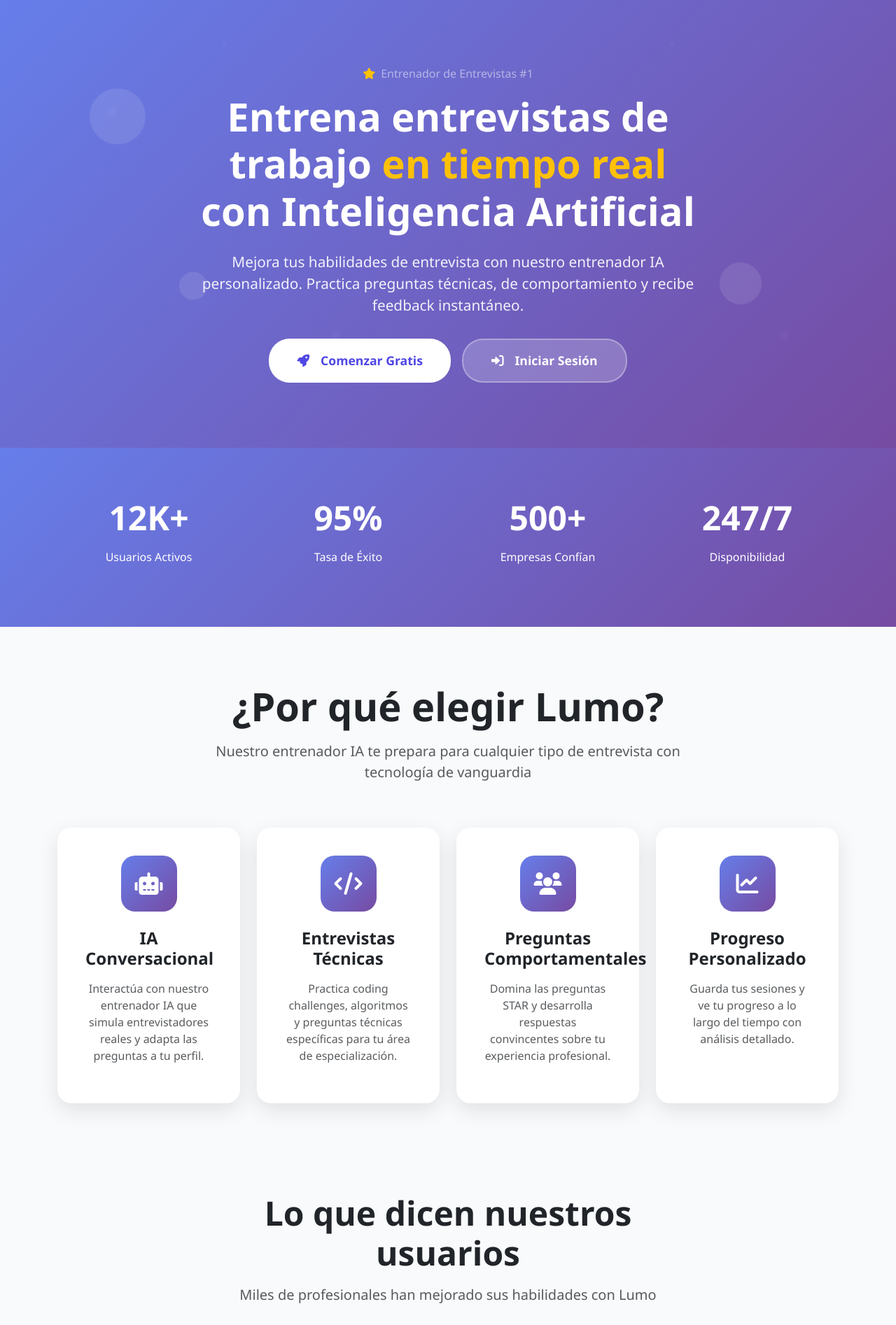
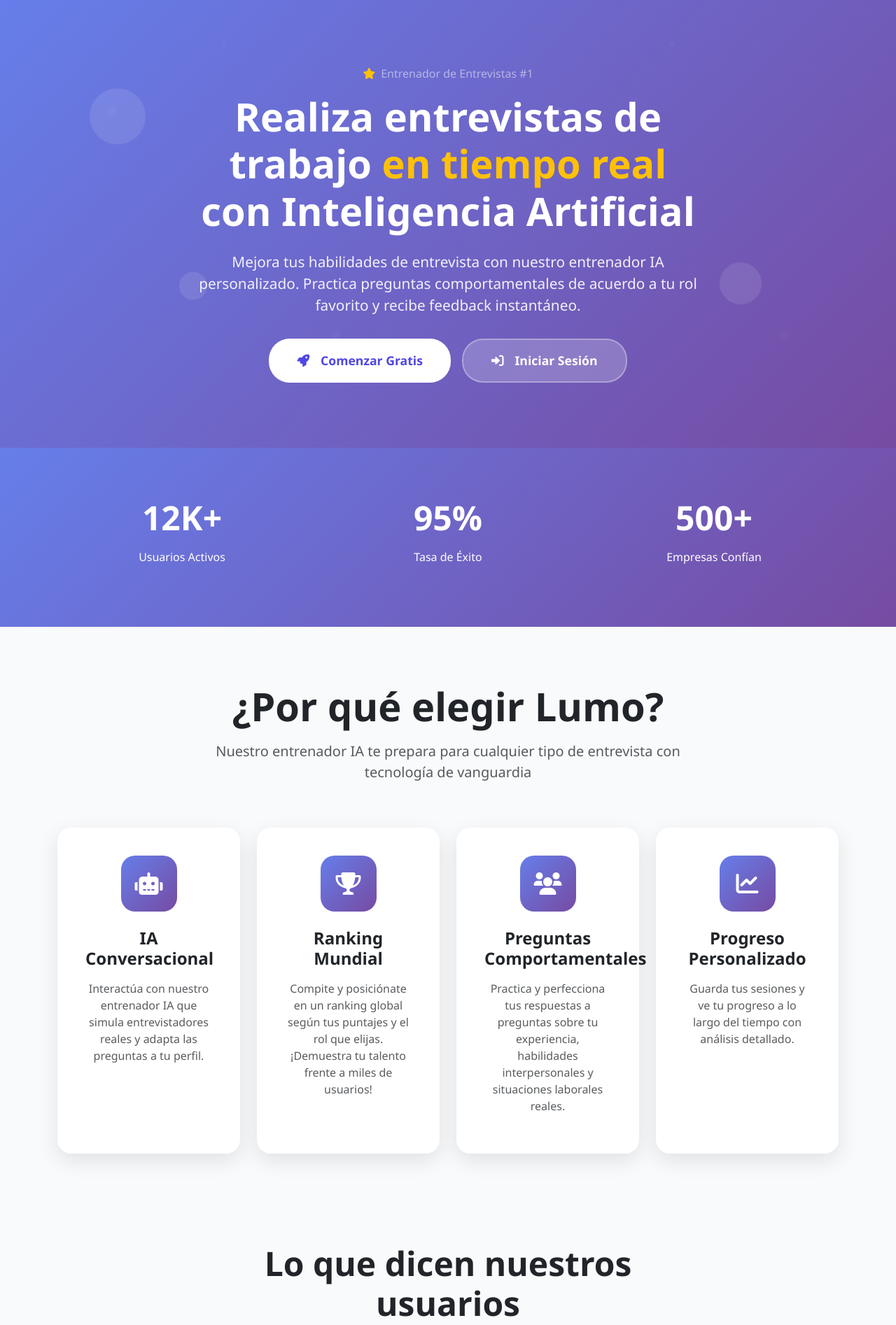
Before and after one commit to mcarrasqub/InterviewTrainer, a Django app: page / in a window 1280 px wide. Shown: the part 82-1976 px from the top of the page at 70% size. Run offline with Django 4.2, Linux system fonts and the light colour scheme.

Commit message:
Realicé mejoras en la información del homepage

```diff
--- a/templates/base.html
+++ b/templates/base.html
@@ -195,7 +195,7 @@
                         </div>
                         <h6 class="mb-0">Lumo Interview Trainer</h6>
                     </div>
-                    <p class="text-muted mb-0">Entrena entrevistas con IA y mejora tus oportunidades profesionales.</p>
+                    <p class="text-muted mb-0">Realiza entrevistas con IA y mejora tus oportunidades profesionales.</p>
                 </div>
                 <div class="col-md-6 text-md-end">
                     <div class="d-flex justify-content-md-end gap-3">
@@ -209,7 +209,7 @@
                             <i class="fab fa-twitter"></i>
                         </a>
                     </div>
-                    <p class="text-muted mb-0 mt-2">&copy; 2024 Lumo. Todos los derechos reservados.</p>
+                    <p class="text-muted mb-0 mt-2">&copy; 2025 Lumo. Todos los derechos reservados.</p>
                 </div>
             </div>
         </div>
--- a/templates/interview_trainer/home.html
+++ b/templates/interview_trainer/home.html
@@ -269,13 +269,13 @@
                         <span class="text-white-50">Entrenador de Entrevistas #1</span>
                     </div>
                     <h1 class="hero-title">
-                        Entrena entrevistas de trabajo
+                        Realiza entrevistas de trabajo
                         <span class="text-warning">en tiempo real</span>
                         con Inteligencia Artificial
                     </h1>
                     <p class="hero-subtitle">
                         Mejora tus habilidades de entrevista con nuestro entrenador IA personalizado.
-                        Practica preguntas técnicas, de comportamiento y recibe feedback instantáneo.
+                        Practica preguntas comportamentales de acuerdo a tu rol favorito y recibe feedback instantáneo.
                     </p>
                     <div class="d-flex gap-3 justify-content-center flex-wrap">
                         {% if user.is_authenticated %}
@@ -308,28 +308,22 @@
 <section class="stats-section">
     <div class="container">
         <div class="row">
-            <div class="col-md-3 col-6 mb-4" data-aos="fade-up" data-aos-delay="100">
+            <div class="col-md-4 col-6 mb-4" data-aos="fade-up" data-aos-delay="100">
                 <div class="stat-item">
                     <div class="stat-number">12K+</div>
                     <div>Usuarios Activos</div>
                 </div>
             </div>
-            <div class="col-md-3 col-6 mb-4" data-aos="fade-up" data-aos-delay="200">
+            <div class="col-md-4 col-6 mb-4" data-aos="fade-up" data-aos-delay="200">
                 <div class="stat-item">
                     <div class="stat-number">95%</div>
                     <div>Tasa de Éxito</div>
                 </div>
             </div>
-            <div class="col-md-3 col-6 mb-4" data-aos="fade-up" data-aos-delay="300">
+            <div class="col-md-4 col-6 mb-4" data-aos="fade-up" data-aos-delay="300">
                 <div class="stat-item">
                     <div class="stat-number">500+</div>
                     <div>Empresas Confían</div>
-                </div>
-            </div>
-            <div class="col-md-3 col-6 mb-4" data-aos="fade-up" data-aos-delay="400">
-                <div class="stat-item">
-                    <div class="stat-number">24/7</div>
-                    <div>Disponibilidad</div>
                 </div>
             </div>
         </div>
@@ -358,10 +352,10 @@
             <div class="col-lg-3 col-md-6" data-aos="fade-up" data-aos-delay="200">
                 <div class="feature-card">
                     <div class="feature-icon">
-                        <i class="fas fa-code"></i>
+                        <i class="fas fa-trophy"></i>
                     </div>
-                    <h4 class="fw-bold mb-3">Entrevistas Técnicas</h4>
-                    <p class="text-muted">Practica coding challenges, algoritmos y preguntas técnicas específicas para tu área de especialización.</p>
+                    <h4 class="fw-bold mb-3">Ranking Mundial</h4>
+                    <p class="text-muted">Compite y posiciónate en un ranking global según tus puntajes y el rol que elijas. ¡Demuestra tu talento frente a miles de usuarios!</p>
                 </div>
             </div>
             <div class="col-lg-3 col-md-6" data-aos="fade-up" data-aos-delay="300">
@@ -370,7 +364,7 @@
                         <i class="fas fa-users"></i>
                     </div>
                     <h4 class="fw-bold mb-3">Preguntas Comportamentales</h4>
-                    <p class="text-muted">Domina las preguntas STAR y desarrolla respuestas convincentes sobre tu experiencia profesional.</p>
+                    <p class="text-muted">Practica y perfecciona tus respuestas a preguntas sobre tu experiencia, habilidades interpersonales y situaciones laborales reales.</p>
                 </div>
             </div>
             <div class="col-lg-3 col-md-6" data-aos="fade-up" data-aos-delay="400">
@@ -401,9 +395,9 @@
                     <div class="testimonial-avatar">
                         <i class="fas fa-user"></i>
                     </div>
-                    <p class="mb-3">"Lumo me ayudó a conseguir mi trabajo soñado en Google. Las preguntas técnicas eran exactamente como las reales."</p>
+                    <p class="mb-3">"Gracias a Lumo, logré superar mis nervios y sentirme preparada para entrevistas en el área de finanzas. Mejoré mi confianza y obtuve el puesto de Analista Financiera en una empresa internacional."</p>
                     <h6 class="fw-bold">María González</h6>
-                    <small class="text-muted">Software Engineer</small>
+                    <small class="text-muted">Financial Analyst</small>
                 </div>
             </div>
             <div class="col-lg-4" data-aos="fade-up" data-aos-delay="200">
@@ -423,7 +417,7 @@
                     </div>
                     <p class="mb-3">"Practiqué durante una semana y noté una mejora enorme en mi confianza durante las entrevistas."</p>
                     <h6 class="fw-bold">Ana Martínez</h6>
-                    <small class="text-muted">UX Designer</small>
+                    <small class="text-muted">HR Manager</small>
                 </div>
             </div>
         </div>
```
Also changed, not shown: db.sqlite3.
